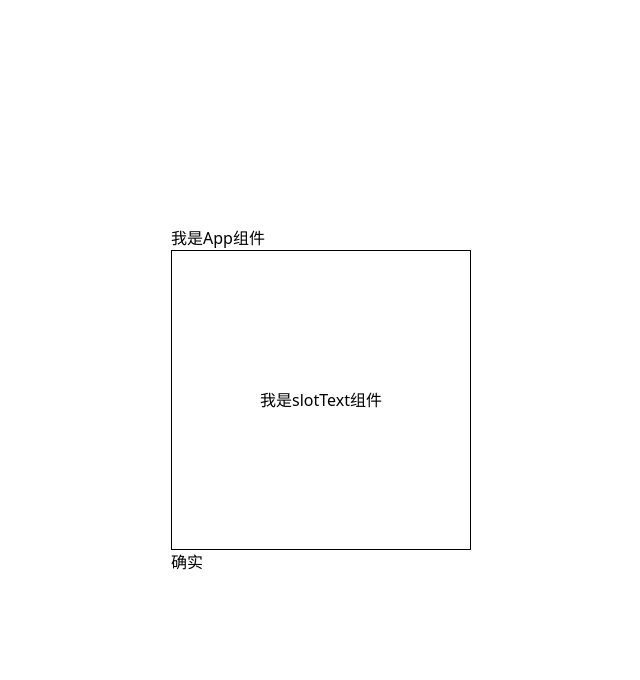
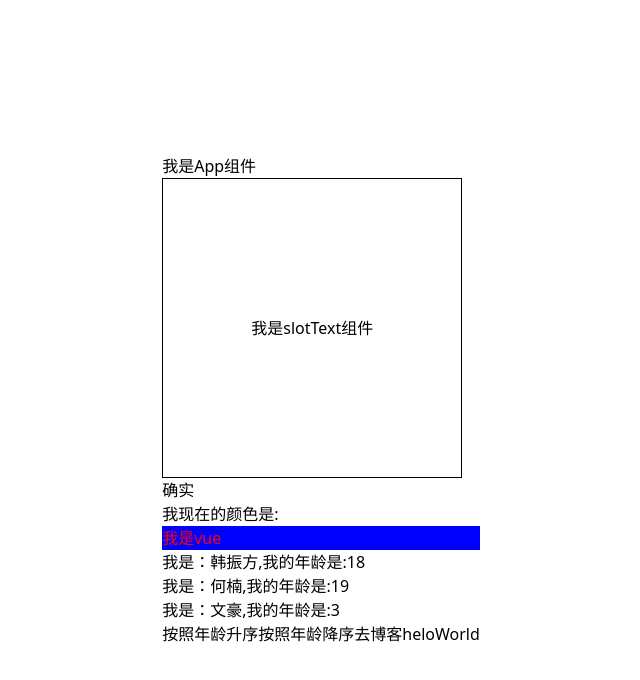
Before and after one commit to hanzhenfang/vite-vue-ts, a Vue app: page /blogTxt in a window 1280 px wide. Shown: the top 680 px of the page, without its empty margins (319-959 px from the left). Built offline with nearby package versions, Linux system fonts and the light colour scheme.

Commit message:
修改回收站顶部照片显示，修改按钮点击时出现的蓝色背景

```diff
--- a/src/App.vue
+++ b/src/App.vue
@@ -62,11 +62,15 @@ v-on:myDIY="getMySonName"
 @click="tips"
 ></localStorage> -->
   <div>
+
     <h1>我是App组件</h1>
 
     <slotText v-slot="{slotProps}">
      <h1>{{ slotProps.name}}</h1>
     </slotText>
+   <router-view></router-view>
+    <router-link :to="{name:'blogTxt'}">去博客</router-link>
+    <router-link to="/mulTable">heloWorld</router-link>
   </div>
 </template>
 
--- a/src/components/blogTxt.vue
+++ b/src/components/blogTxt.vue
@@ -20,7 +20,7 @@ const changeColor = (e: MouseEvent) => {
 }
 
 const nameList = ref([
-  { id: 1, name: "韩振方", age: 18 },
+  { id: 1, name: "韩振方",guanxi:"父亲" ,age: 18 },
   { id: 2, name: "何楠", age: 19 },
   { id: 3, name: "文豪", age: 3 }
 ]);
--- a/src/main.ts
+++ b/src/main.ts
@@ -9,5 +9,4 @@ let app = createApp(App);
 app.use(createPinia());
 app.use(router);
 
-console.log("@@@",app)
 app.mount('#app')
--- a/src/router/index.ts
+++ b/src/router/index.ts
@@ -37,6 +37,5 @@ export const router = createRouter({
       path: '/:pathMatch(.*)*',
       redirect: '/404'
     }
-  ],
-  linkActiveClass: "active-link"
+  ]
 })
```
